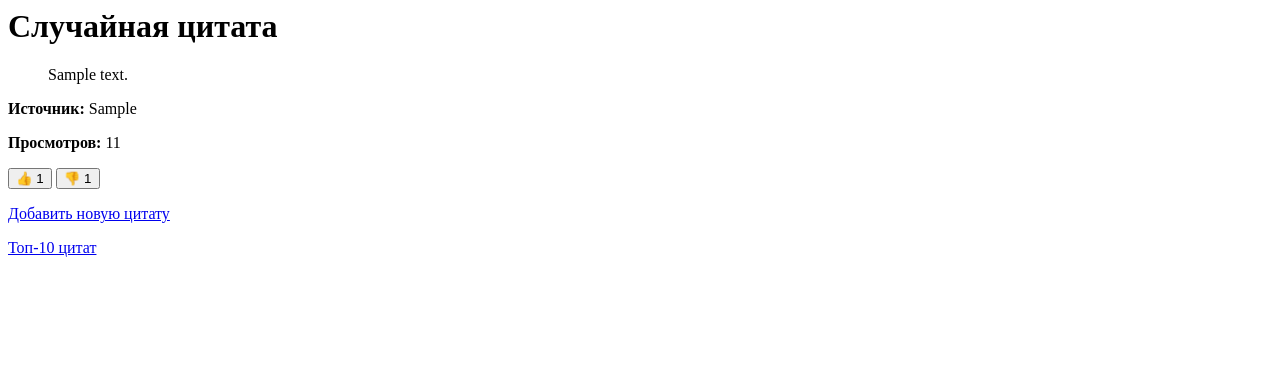
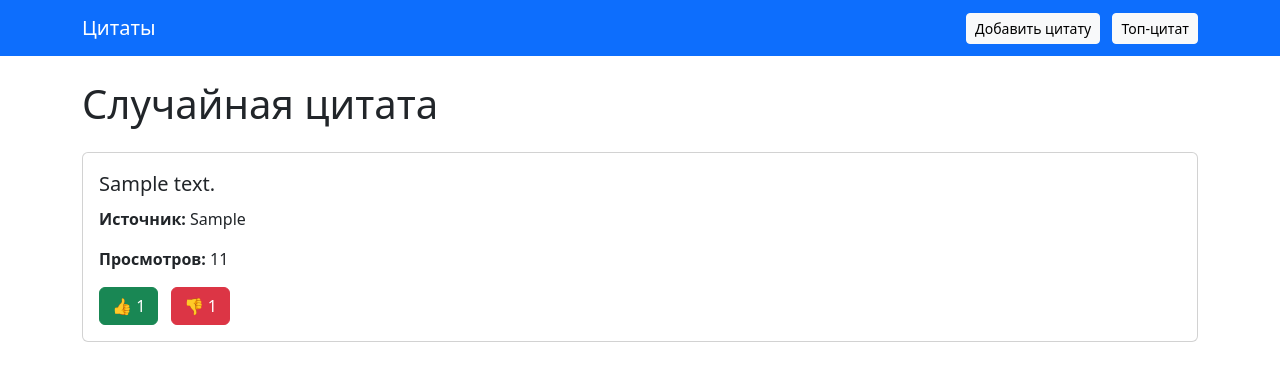
Before and after one commit to Kikikkk/quote_project, a Django app: page / in a window 1280 px wide. Shown: the top 381 px of the page. Run offline with Django 5.2, Linux system fonts and the light colour scheme; tables that the repository leaves empty hold one stand-in row (values such as "Sample post").

Commit message:
Updated the design

```diff
--- /dev/null
+++ b/quotes/templates/quotes/base.html
@@ -0,0 +1,30 @@
+<!DOCTYPE html>
+<html lang="ru">
+<head>
+    <meta charset="UTF-8" />
+    <meta name="viewport" content="width=device-width, initial-scale=1" />
+    <title>{% block title %}Цитаты{% endblock %}</title>
+    <!-- Bootstrap CSS -->
+    <link href="https://cdn.jsdelivr.net/npm/bootstrap@5.3.0/dist/css/bootstrap.min.css" rel="stylesheet" />
+</head>
+<body>
+    <nav class="navbar navbar-expand-lg navbar-dark bg-primary mb-4">
+        <div class="container">
+            <a class="navbar-brand" href="{% url 'home' %}">Цитаты</a>
+            <div>
+                <a class="btn btn-light btn-sm me-2" href="{% url 'add_quote' %}">Добавить цитату</a>
+                <a class="btn btn-light btn-sm" href="{% url 'top_quotes' %}">Топ-цитат</a>
+            </div>
+        </div>
+    </nav>
+
+    <div class="container">
+        {% block content %}
+        {% endblock %}
+    </div>
+
+    <!-- Bootstrap JS (optional, for interactive components) -->
+    <script src="https://cdn.jsdelivr.net/npm/bootstrap@5.3.0/dist/js/bootstrap.bundle.min.js"></script>
+    {% block scripts %}{% endblock %}
+</body>
+</html>
--- a/quotes/templates/quotes/home.html
+++ b/quotes/templates/quotes/home.html
@@ -1,17 +1,31 @@
-<h1>Случайная цитата</h1>
+{% extends 'quotes/base.html' %}
+
+{% block title %}Случайная цитата{% endblock %}
+
+{% block content %}
+<h1 class="mb-4">Случайная цитата</h1>
 
 {% if quote %}
-    <blockquote>
+    <div class="card mb-3">
+        <div class="card-body">
+            <blockquote class="blockquote mb-2">
                 {{ quote.text }}
             </blockquote>
             <p><strong>Источник:</strong> {{ quote.source }}</p>
             <p><strong>Просмотров:</strong> {{ quote.views }}</p>
-    <p>
-        <button onclick="vote('like')">👍 <span id="like-count">{{ quote.likes }}</span></button>
-        <button onclick="vote('dislike')">👎 <span id="dislike-count">{{ quote.dislikes }}</span></button>
-    </p>
-    <p><a href="{% url 'add_quote' %}">Добавить новую цитату</a></p>
 
+            <div>
+                <button class="btn btn-success me-2" onclick="vote('like')">👍 <span id="like-count">{{ quote.likes }}</span></button>
+                <button class="btn btn-danger" onclick="vote('dislike')">👎 <span id="dislike-count">{{ quote.dislikes }}</span></button>
+            </div>
+        </div>
+    </div>
+{% else %}
+    <p>Цитаты не найдены.</p>
+{% endif %}
+{% endblock %}
+
+{% block scripts %}
 <script>
     function vote(type) {
         const key = `voted_{{ quote.id }}`;
@@ -37,8 +51,4 @@
         });
     }
 </script>
-{% else %}
-    <p>Цитаты не найдены.</p>
-{% endif %}
-
-<p><a href="{% url 'top_quotes' %}">Топ-10 цитат</a></p>
+{% endblock %}
```
Also changed, not shown: quotes/templates/quotes/add_quote.html (+9 -3 lines), quotes/templates/quotes/top_quotes.html (+15 -9 lines). Lines whose indentation alone changed are shown as unchanged.
